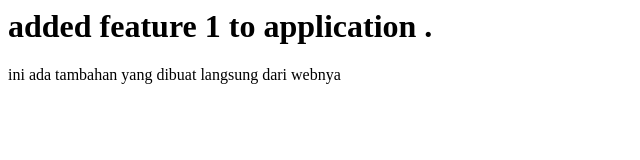
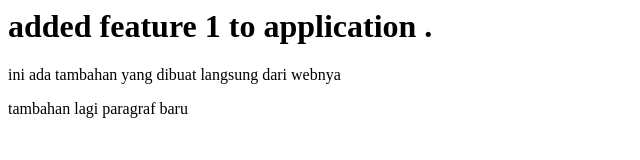
Before and after one commit to cyrusrico/gitrepo, a plain HTML site: page index.html in a window 1280 px wide. Shown: the whole page, without its empty margins (0-640 px from the left). Drawn offline with Linux system fonts and the light colour scheme.

Commit message:
tambahan dari local

```diff
--- a/index.html
+++ b/index.html
@@ -1,2 +1,3 @@
 <h1>added feature 1 to application .</h1>
 <p>ini ada tambahan yang dibuat langsung dari webnya</p>
+<p>tambahan lagi paragraf baru</p>
```
